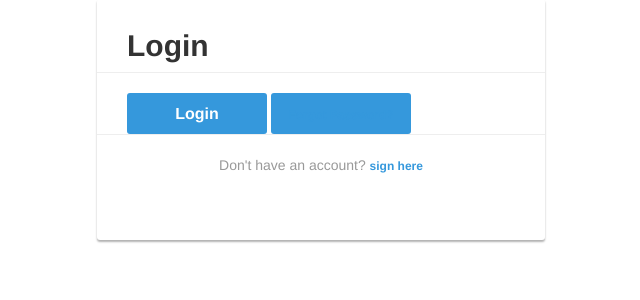
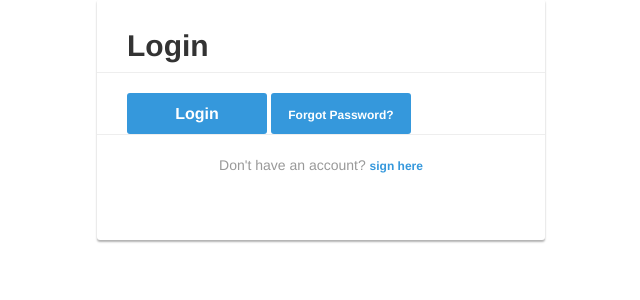
Before and after one commit to kevin123george/kart0, a Django app: template templates/account/login.html in a window 1280 px wide. Shown: the part 199-499 px from the top of the page, without its empty margins (319-959 px from the left). Run offline with Django 3.2, Linux system fonts and the light colour scheme; the template is opened without the code that fills it, so the values that code supplies are empty; some libraries are stand-ins or nearby versions.

Commit message:
make it better

```diff
--- a/templates/account/login.html
+++ b/templates/account/login.html
@@ -136,7 +136,7 @@
 		<div class="form-group">
             <button type="submit" class="btn btn-primary btn-lg">Login</button>
 
-            <div class="btn btn-primary btn-lg"> <a href="/accounts/password/reset/">Forgot Password?</a></div>
+            <div class="btn btn-primary btn-lg"> <a href="/accounts/password/reset/" style="text-decoration : none;color :white;">Forgot Password?</a></div>
 
     </form>
     <hr />
```
